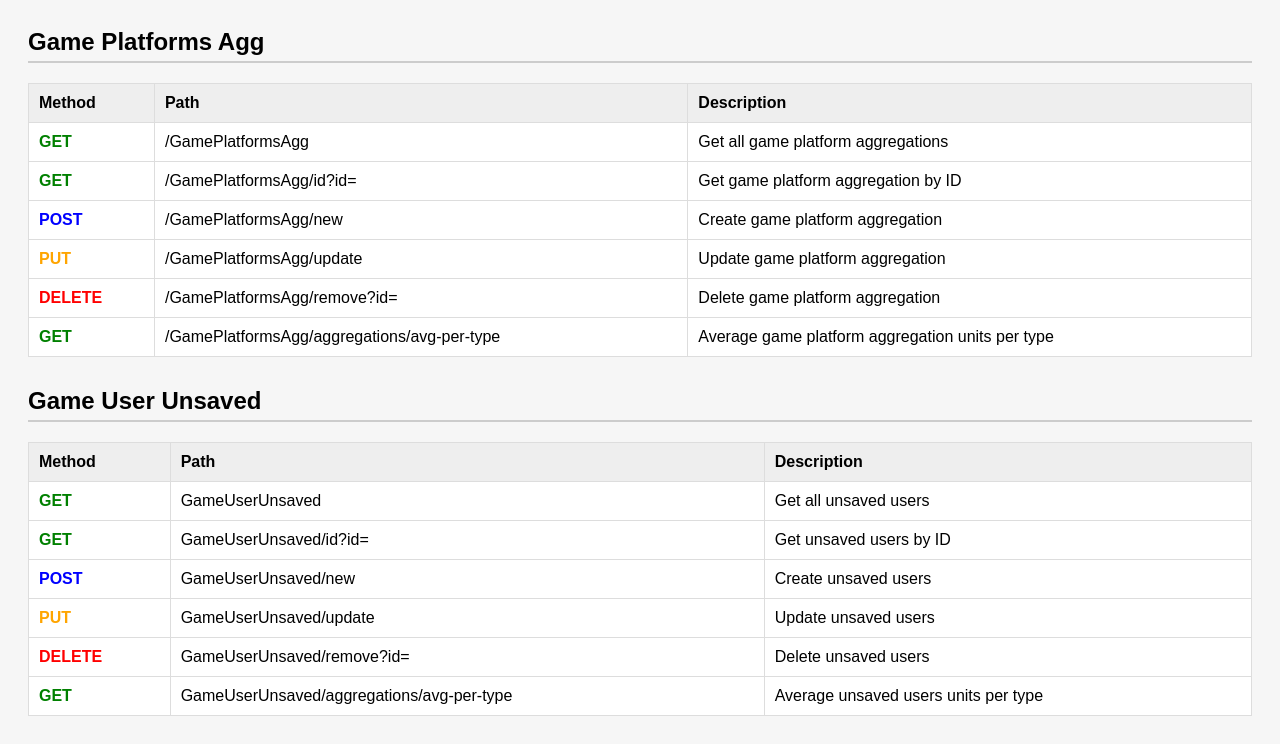
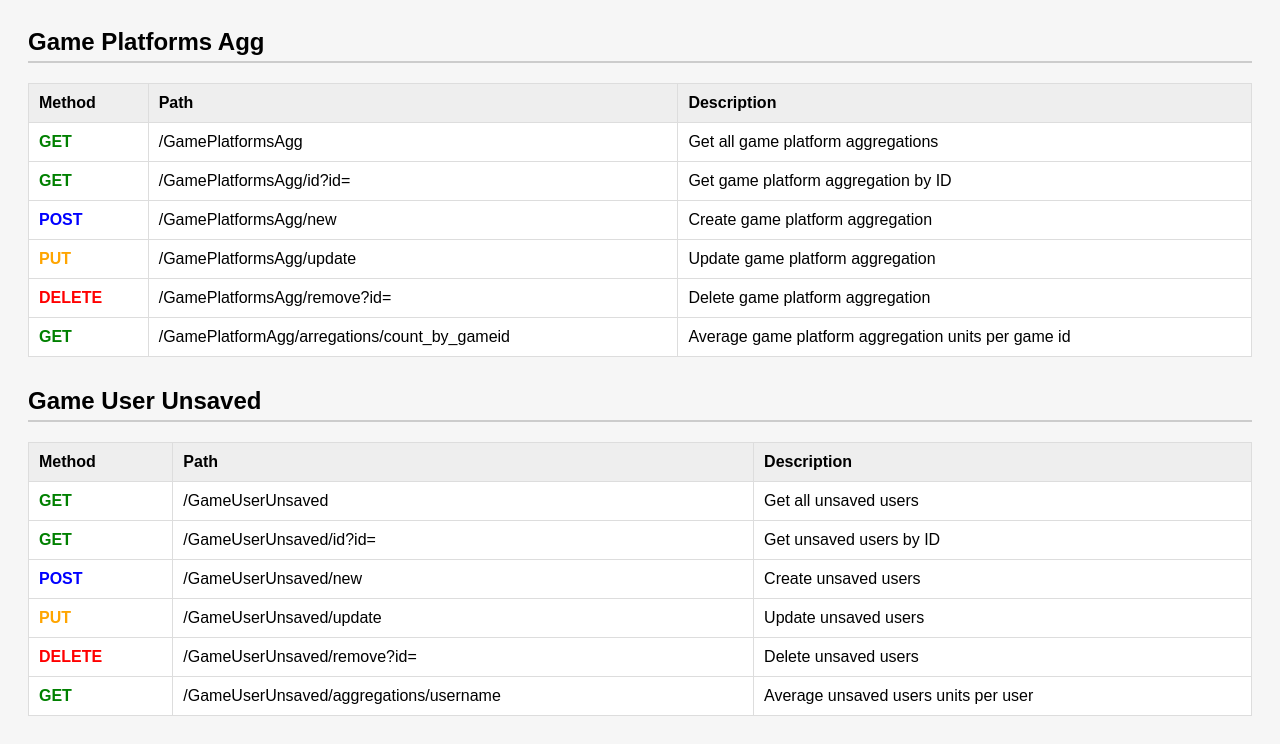
Before and after one commit to Kananmas/reporting-assignment, a website: page docs.html in a window 1280 px wide. Shown: the part 3033-3777 px from the top of the page. Drawn offline with Linux system fonts and the light colour scheme.

Commit message:
docs updated

```diff
--- a/docs.html
+++ b/docs.html
@@ -155,19 +155,19 @@
 <tr><td class="POST">POST</td><td>/GamePlatformsAgg/new</td><td>Create game platform aggregation</td></tr>
 <tr><td class="PUT">PUT</td><td>/GamePlatformsAgg/update</td><td>Update game platform aggregation</td></tr>
 <tr><td class="DELETE">DELETE</td><td>/GamePlatformsAgg/remove?id=</td><td>Delete game platform aggregation</td></tr>
-<tr><td class="GET">GET</td><td>/GamePlatformsAgg/aggregations/avg-per-type</td><td>Average game platform aggregation units per type</td></tr>
+<tr><td class="GET">GET</td><td>/GamePlatformAgg/arregations/count_by_gameid</td><td>Average game platform aggregation units per game id</td></tr>
 </table>
 
 
 <h2>Game User Unsaved</h2>
 <table>
 <tr><th>Method</th><th>Path</th><th>Description</th></tr>
-<tr><td class="GET">GET</td><td>GameUserUnsaved</td><td>Get all unsaved users</td></tr>
-<tr><td class="GET">GET</td><td>GameUserUnsaved/id?id=</td><td>Get unsaved users by ID</td></tr>
-<tr><td class="POST">POST</td><td>GameUserUnsaved/new</td><td>Create unsaved users</td></tr>
-<tr><td class="PUT">PUT</td><td>GameUserUnsaved/update</td><td>Update unsaved users</td></tr>
-<tr><td class="DELETE">DELETE</td><td>GameUserUnsaved/remove?id=</td><td>Delete unsaved users</td></tr>
-<tr><td class="GET">GET</td><td>GameUserUnsaved/aggregations/avg-per-type</td><td>Average unsaved users units per type</td></tr>
+<tr><td class="GET">GET</td><td>/GameUserUnsaved</td><td>Get all unsaved users</td></tr>
+<tr><td class="GET">GET</td><td>/GameUserUnsaved/id?id=</td><td>Get unsaved users by ID</td></tr>
+<tr><td class="POST">POST</td><td>/GameUserUnsaved/new</td><td>Create unsaved users</td></tr>
+<tr><td class="PUT">PUT</td><td>/GameUserUnsaved/update</td><td>Update unsaved users</td></tr>
+<tr><td class="DELETE">DELETE</td><td>/GameUserUnsaved/remove?id=</td><td>Delete unsaved users</td></tr>
+<tr><td class="GET">GET</td><td>/GameUserUnsaved/aggregations/username</td><td>Average unsaved users units per user</td></tr>
 </table>
 
 
```
